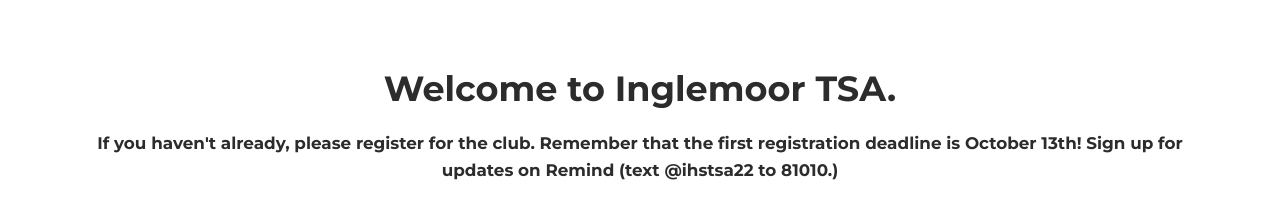
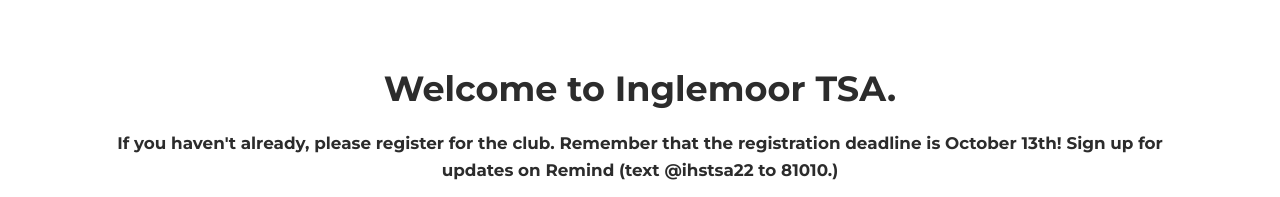
Before and after one commit to siddharth-saraf/InglemoorTSA, a plain HTML site: page index.html in a window 1280 px wide. Shown: the part 1001-1198 px from the top of the page. Drawn offline with Linux system fonts and the light colour scheme.

Commit message:
Small typing mistake fixed in index

```diff
--- a/index.html
+++ b/index.html
@@ -110,7 +110,7 @@
       <!-- Message Section -->
       <div class="section section-basic text-center" id="basic-elements">
         <h2 class="title" style = "margin-bottom: 5px;">Welcome to Inglemoor TSA.</h2>
-        <p class = "title">If you haven't already, please register for the club. Remember that the first registration deadline is October 13th! Sign up for updates on Remind (text @ihstsa22 to 81010.)</p>
+        <p class = "title">If you haven't already, please register for the club. Remember that the registration deadline is October 13th! Sign up for updates on Remind (text @ihstsa22 to 81010.)</p>
         <p class="title" style = "margin-bottom: 5px;">2021-22 Timeline</p>
         <p>First Meeting: September 29</p>
         <p>Registration Deadline: October 13</p>
```
